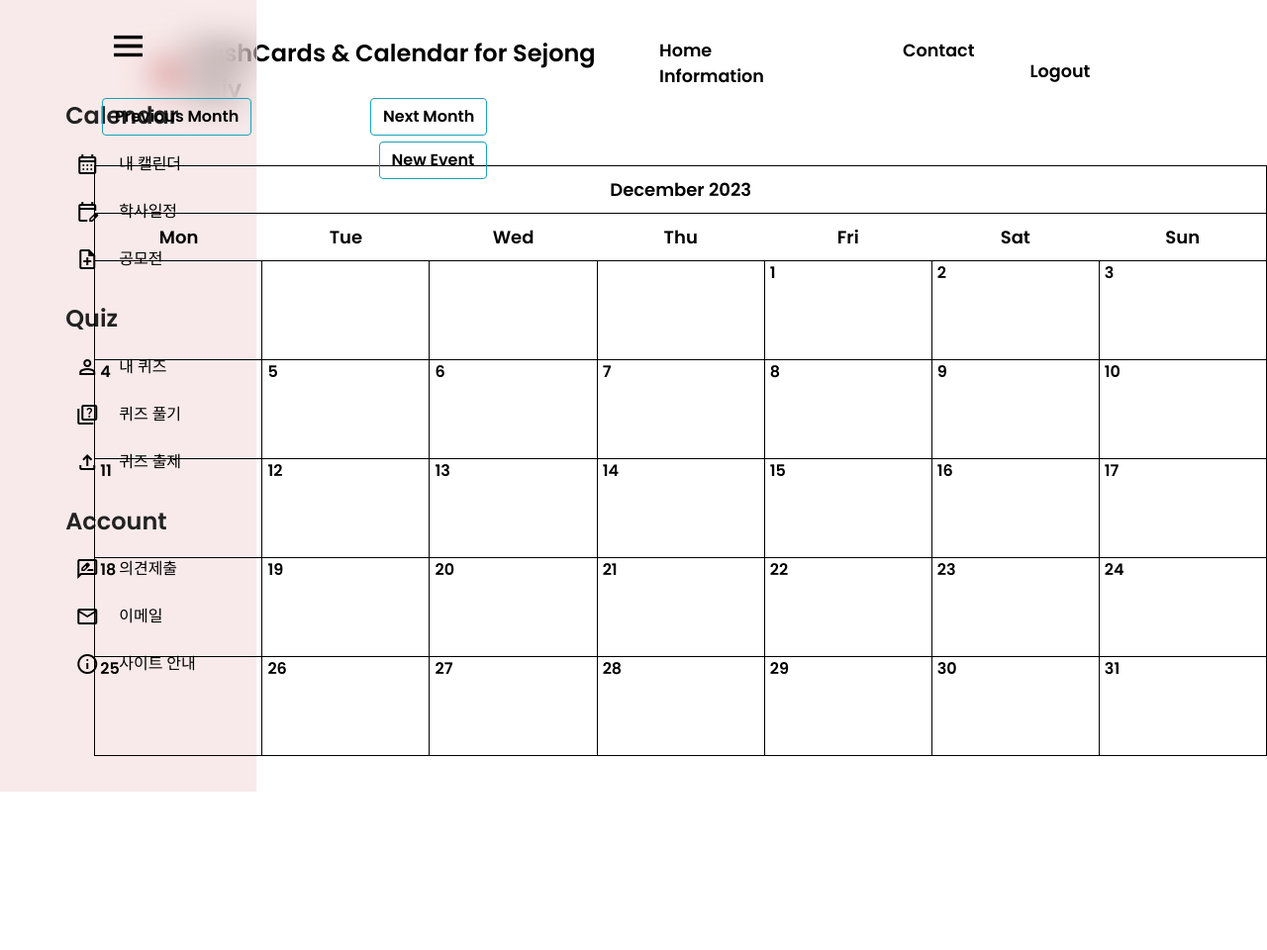
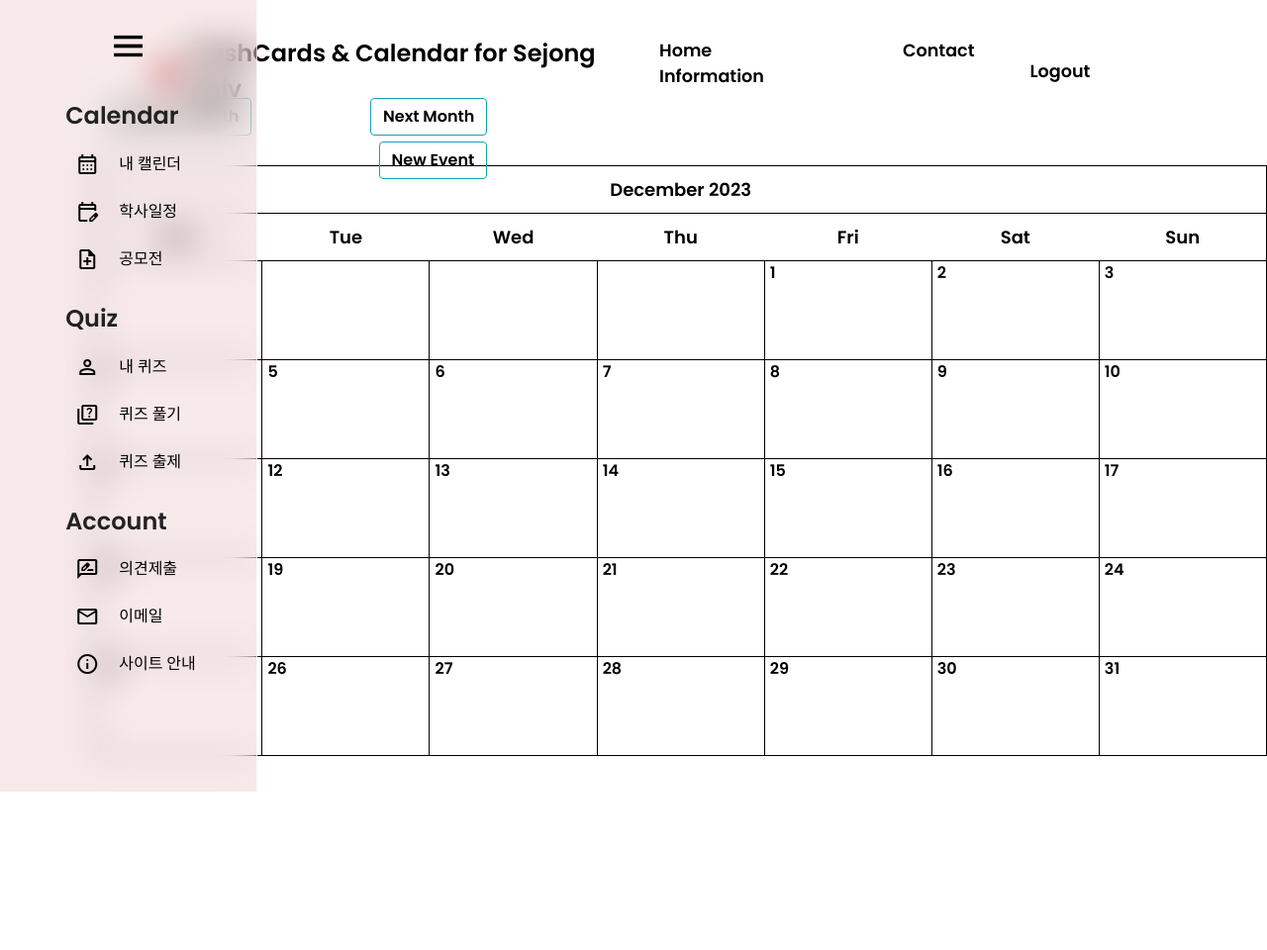
Before and after one commit to LeeDayday/sejong_flashcard, a Django app: page /cal/mycal/ in a window 1280 px wide. Shown: the whole page at 99% size. Run offline with Django 4.2, Linux system fonts and the light colour scheme; tables that the repository leaves empty hold one stand-in row (values such as "Sample post"); some libraries are stand-ins or nearby versions; some web fonts are replaced.

Commit message:
사이드 바와 캘린더가 겹쳐서 보이는 현상 수정

```diff
--- a/static/cal_style.css
+++ b/static/cal_style.css
@@ -60,3 +60,9 @@ a { /*글씨 색감*/
   z-index: 1002;
 
 }
+
+.sidebar {
+    backdrop-filter: blur(17px);
+  --webkit-backdrop-filter: blur(17px);
+  z-index: 1005;
+}
```
